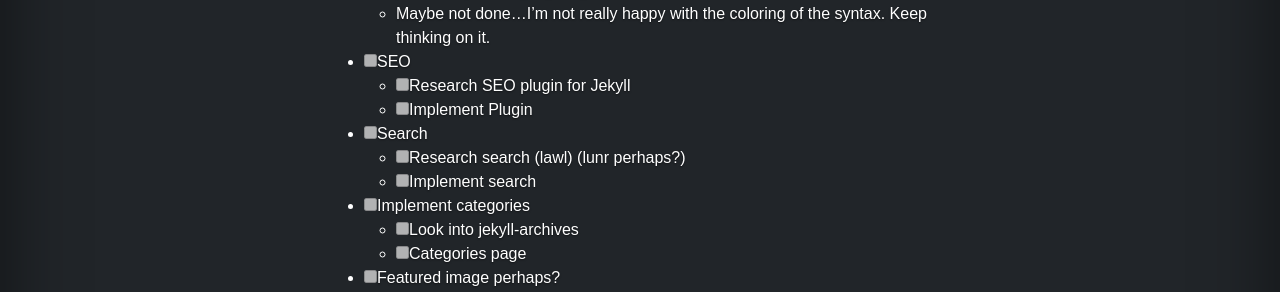
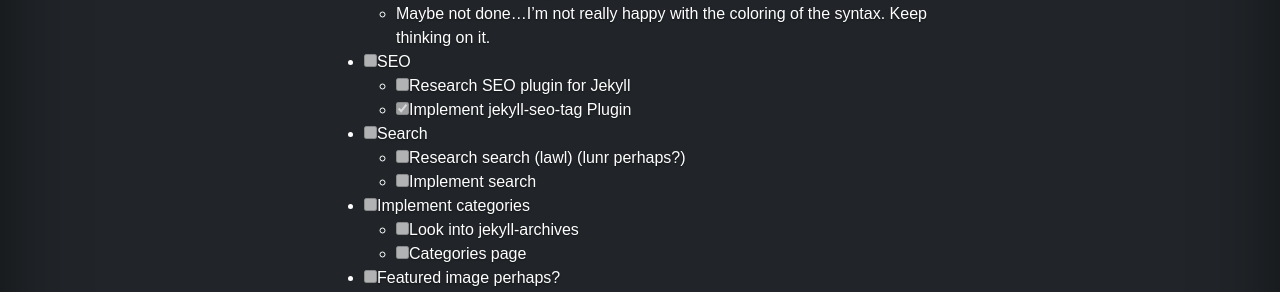
Before and after one commit to UnclassedPenguin/unclassedpenguin.github.io, a Jekyll site: the page built from todo.md, in a window 1280 px wide. Shown: the part 261-553 px from the top of the page. Built offline with Jekyll 4.4.1, drawn with Linux system fonts in a browser that asks for light colours.

Commit message:
update todo

```diff
--- a/todo.md
+++ b/todo.md
@@ -15,7 +15,7 @@ title: ToDo
 	- Maybe not done...I'm not really happy with the coloring of the syntax. Keep thinking on it.
 - [ ] SEO
 	- [ ] Research SEO plugin for Jekyll
-	- [ ] Implement Plugin
+	- [x] Implement jekyll-seo-tag Plugin
 - [ ] Search
 	- [ ] Research search (lawl) (lunr perhaps?)
 	- [ ] Implement search
```
